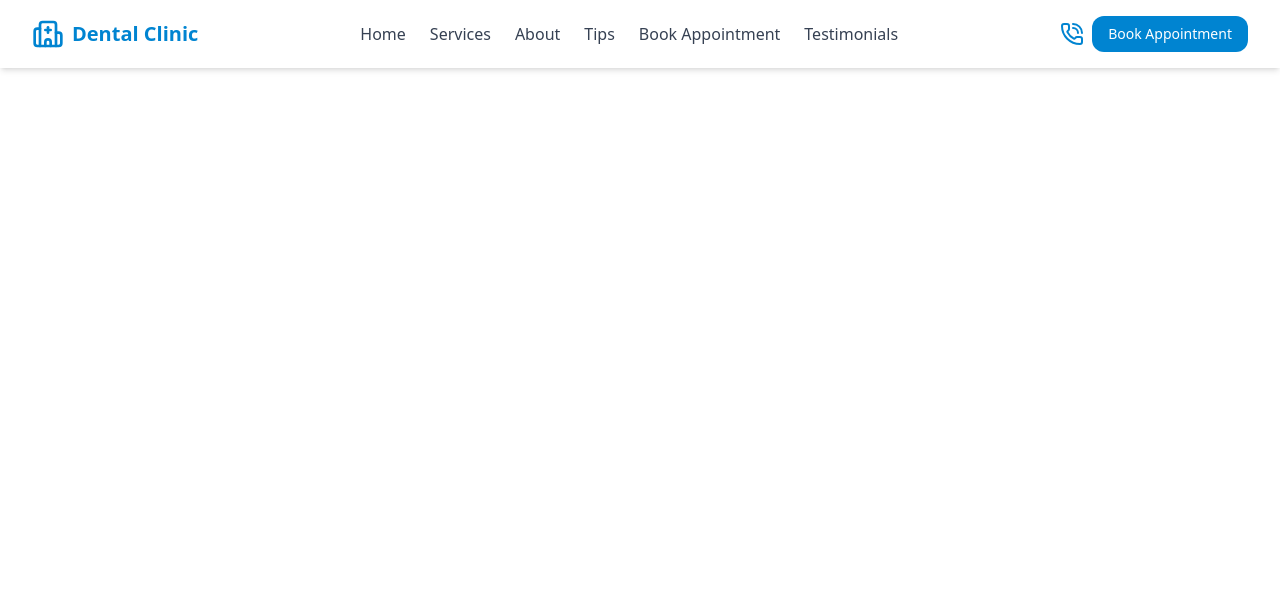
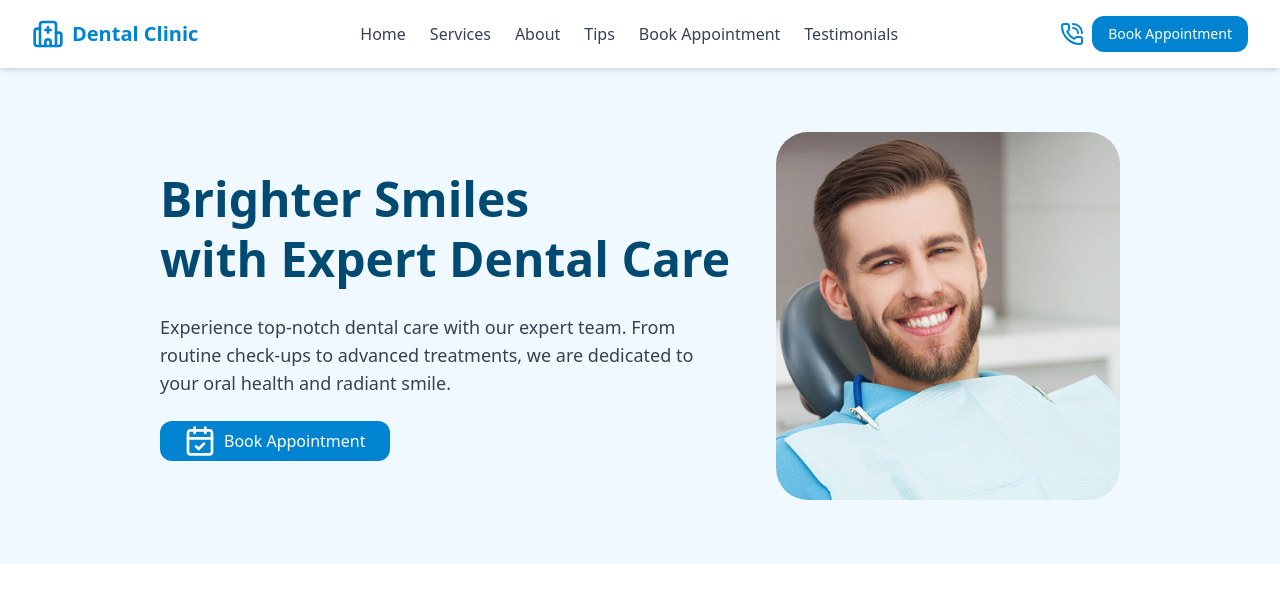
Before and after one commit to Tsedeniyagashaw/dental, a React (Vite) app: page / in a window 1280 px wide. Shown: the top 602 px of the page. Built offline with nearby package versions, Linux system fonts and the light colour scheme.

Commit message:
Add hero

```diff
--- a/src/App.jsx
+++ b/src/App.jsx
@@ -1,10 +1,12 @@
 import React from 'react'
 import Header from './components/Header'
+import Hero from './components/Hero'
 
 const App = () => {
   return (
     <div>
      <Header />
+     <Hero />
     </div>
   )
 }
--- /dev/null
+++ b/src/components/Hero.jsx
@@ -0,0 +1,37 @@
+import { Calendar, CalendarCheck } from 'lucide-react'
+import hero from '/image (1).png'
+
+const Hero = () => {
+  return (
+    <section id='home' className='scroll-m-20 bg-sky-50 py-16 px-1 lg:px-20'>
+        <div className='container mx-auto px-20 flex flex-col-reverse
+        lg:flex-row items-center justify-between gap-10'>
+         <div className='max-w-xl text-center lg:text-left space-y-6 '>
+            <h1 className='text-xl sm:text-4xl lg:text-5xl font-bold text-sky-900 leading-tight'>
+                Brighter Smiles <br/> with Expert Dental Care
+            </h1>
+            <p className='text-gray-700 text-sm lg:text-lg'>
+                Experience top-notch dental care with our expert team. From routine check-ups to advanced treatments, we are dedicated to your oral health and radiant smile.
+            </p>
+
+            <a href="#"
+            className='inline-flex items-center
+             bg-sky-600 text-white px-3 py-1
+              sm:px-6 sm-py-3 rounded-xl hover:bg-sky-700 transition text-base font-medium'>
+                <CalendarCheck className='w-8 h-8 mr-2' /> Book Appointment
+              </a>
+
+         </div>
+
+         <div className='flex justify-center'>
+            <img src={hero} alt="Dental" className='w-80 lg:w-[499px] rounded-4xl'  />
+
+         </div>
+
+        </div>
+
+    </section>
+  )
+}
+
+export default Hero
```
